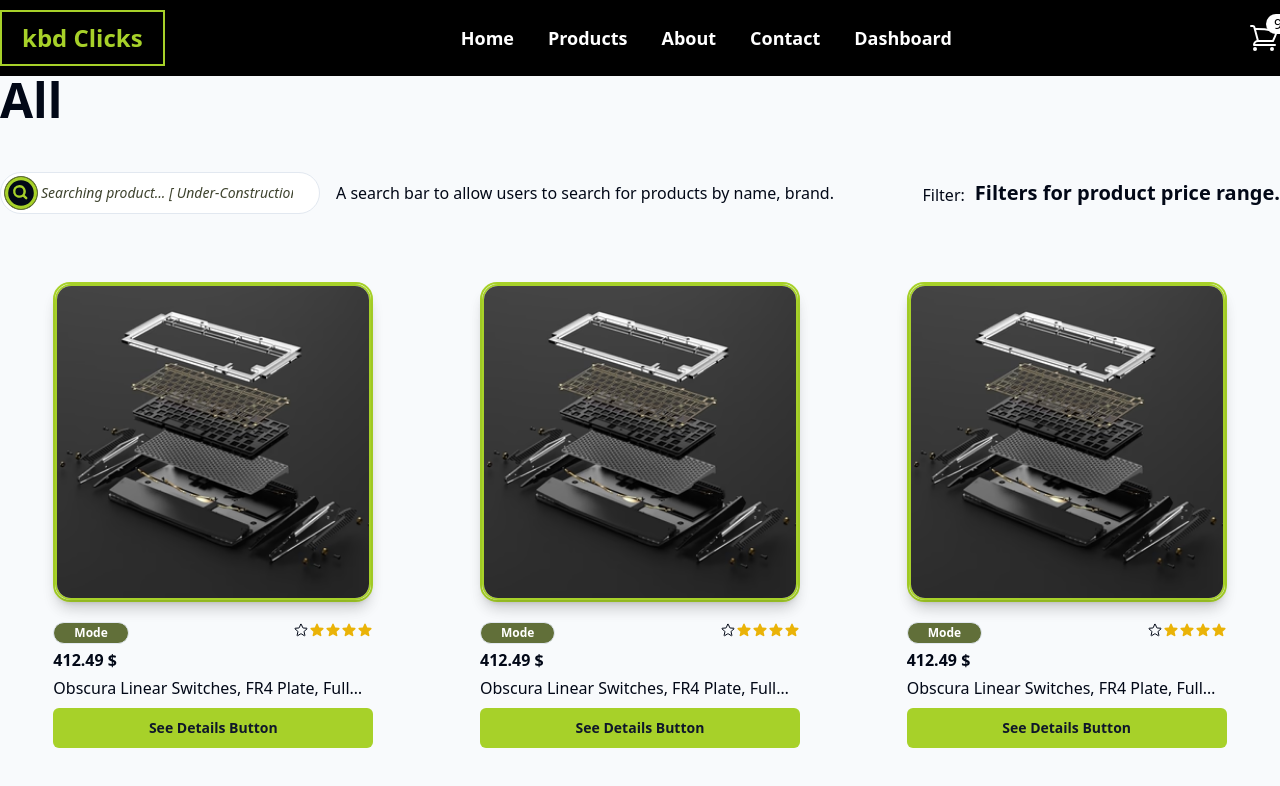
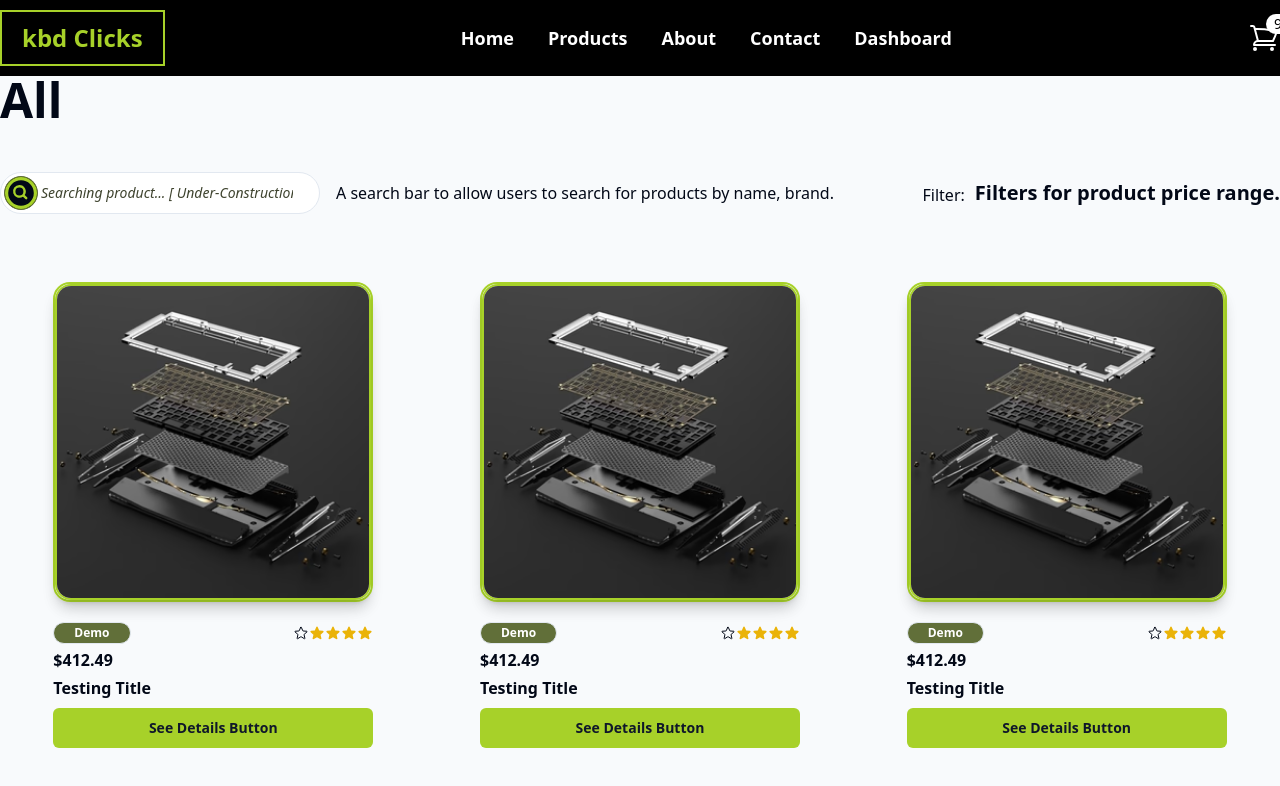
Before and after one commit to mdmmalamin/kbd-clicks-client, a React (Vite) app: page /products in a window 1280 px wide. Shown: the top 786 px of the page. Built offline with nearby package versions, Linux system fonts and the light colour scheme.

Commit message:
single product details page api integration completed

```diff
--- a/src/components/featuredProducts/FeaturedCard.tsx
+++ b/src/components/featuredProducts/FeaturedCard.tsx
@@ -2,7 +2,8 @@ import IFiveStar from "../../assets/icons/IFiveStar";
 import keyboard from "../../assets/images/hero/inspact-keyboard.jpg";
 import { Button } from "../ui/button";
 
-type TFeaturedCardProps = {
+export type TFeaturedCardProps = {
+  _id?: string;
   title?: string;
   brand?: string;
   rating?: number;
@@ -14,6 +15,7 @@ type TFeaturedCardProps = {
 };
 
 const FeaturedCard = ({
+  // _id,
   title,
   brand,
   rating,
@@ -23,6 +25,7 @@ const FeaturedCard = ({
   img,
 }: // status,
 TFeaturedCardProps) => {
+  // console.log(_id, title, brand, rating, quantity, price, currency, img);
   return (
     <div className="w-[360px] h-full p-5 mx-auto hover:scale-105 transition duration-300 rounded-2xl hover:bg-kbd-accent/20">
       <div className="size-80 mx-auto rounded-[17px] border-2 border-kbd-accent shadow-lg">
@@ -36,30 +39,31 @@ TFeaturedCardProps) => {
       <div className="w-80 mx-auto pt-5 space-y-1">
         <div className="flex justify-between text-xs">
           <p className="border bg-kbd-tertiary text-white font-semibold px-5 py-0.5 rounded-full">
-            {"Mode" || brand}
+            {brand || "Demo"}
           </p>
-          <p>{(5 || rating) && <IFiveStar rating={rating || 4} />}</p>
+          <>{(rating || 1) && <IFiveStar rating={rating || 4} />}</>
         </div>
 
         <div className="flex justify-between items-center font-semibold">
           <p>
-            {412.49 || price} {"$" || currency}
+            {currency || "$"}
+            {price || 412.49}
           </p>
           {quantity && (
             <p className="text-xs">
               Just{" "}
               <span className="text-base font-semibold text-kbd-tertiary">
-                {quantity}
+                {quantity || 1}
               </span>{" "}
               remaining
             </p>
           )}
         </div>
         <div>
-          <p className="line-clamp-1">
-            {"Obscura Linear Switches, FR4 Plate, Full Backspace Hotswap PCB" ||
-              title}
+          <p className="line-clamp-1 font-semibold normal-case">
+            {title || "Testing Title"}
           </p>
+
           <Button className="w-full mt-2 bg-kbd-accent hover:bg-kbd-tertiary text-primary hover:text-white font-semibold transition duration-300">
             See Details Button
           </Button>
--- a/src/components/featuredProducts/FeaturedProductsContainer.tsx
+++ b/src/components/featuredProducts/FeaturedProductsContainer.tsx
@@ -1,20 +1,22 @@
 import { Link } from "react-router-dom";
 import Container from "../ui/Container";
 import HeadLine from "../ui/HeadLine";
-import FeaturedCard from "./FeaturedCard";
+import FeaturedCard, { TFeaturedCardProps } from "./FeaturedCard";
+import { useGetProductsQuery } from "../../redux/features/product/productApi";
 
 const FeaturedProductsContainer = () => {
+  const { data: products } = useGetProductsQuery(undefined);
+  console.log(products?.data);
   return (
     <Container className="space-y-12">
       <HeadLine>Featured Products Container</HeadLine>
 
       <section className="grid grid-cols-1 lg:grid-cols-3 gap-6 lg:gap-0 justify-between items-center">
-        <FeaturedCard quantity={12} />
-        <FeaturedCard />
-        <FeaturedCard />
-        <FeaturedCard />
-        <FeaturedCard />
-        <FeaturedCard />
+        {products?.data?.map((product: TFeaturedCardProps) => (
+          <Link to={`/product-details/${product?._id}`} state={product} key={product?._id}>
+            <FeaturedCard {...product} />
+          </Link>
+        ))}
       </section>
 
       <div className="flex justify-center items-center text-2xl font-bold">
--- a/src/components/productDashboard/ProductsDashboardContainer.tsx
+++ b/src/components/productDashboard/ProductsDashboardContainer.tsx
@@ -17,7 +17,6 @@ import ProductUpdateModal from "./ProductUpdateModal";
 
 const ProductsDashboardContainer = () => {
   const { data: products } = useGetProductsQuery(undefined);
-  console.log(products?.data);
 
   return (
     <Container>
@@ -33,7 +32,7 @@ const ProductsDashboardContainer = () => {
           <TableHeader>
             <TableRow>
               <TableHead className="w-[100px]">Image</TableHead>
-              <TableHead className="">Name</TableHead>
+              <TableHead>Name</TableHead>
               <TableHead>Price</TableHead>
               <TableHead>Brand</TableHead>
               <TableHead className="text-right">Action</TableHead>
@@ -44,12 +43,12 @@ const ProductsDashboardContainer = () => {
               <TableRow key={product?.id || idx}>
                 <TableCell className="font-medium">
                   <img
-                    className="text-xs line-clamp-1"
+                    className="text-xs line-clamp-1 border"
                     src={product?.img}
                     alt={`${product?.title} image`}
                   />
                 </TableCell>
-                <TableCell className="font-medium line-clamp-1">
+                <TableCell className="font-medium">
                   {product?.title}
                 </TableCell>
                 <TableCell>{product?.price}</TableCell>
--- a/src/components/productDetailsPage/ProductDetails.tsx
+++ /dev/null
@@ -1,80 +0,0 @@
-import keyboard from "../../assets/images/hero/kbd-6.png";
-import IFiveStar from "../../assets/icons/IFiveStar";
-import ButtonCart from "../ui/ButtonCart";
-import Counter from "../ui/Counter";
-
-type TProductDetailsProps = {
-  id?: string;
-  img?: string;
-  title?: string;
-  brand?: string;
-  quantity?: number;
-  unit?: string;
-  price?: number;
-  rating?: number;
-  description?: string;
-  stock?: string;
-  status?: string;
-};
-
-const ProductDetails = ({
-  img,
-  title,
-  brand,
-  quantity,
-  unit,
-  price,
-  rating,
-
-  description,
-}: TProductDetailsProps) => {
-  return (
-    <section className="flex justify-between items-start my-12">
-      <div className="flex-1">
-        <img
-          className="h-full w-[80%] mx-auto border-2 border-kbd-accent shadow-lg"
-          src={img || keyboard}
-          alt=""
-        />
-      </div>
-
-      <div className="flex-1">
-        <div className="h-full w-[80%] mx-auto space-y-6">
-          <h1 className="text-5xl font-thin">{title || "Tomorrow Keycaps"}</h1>
-
-          <div className="border rounded-2xl py-6 px-4 relative">
-            <p className="absolute -top-4 text-lg bg-slate-50 px-2">Price</p>
-            <p className="px-2">
-              <span>{unit || "$"}</span>
-              {price || 124.54}
-            </p>
-          </div>
-
-          <div className="flex gap-6">
-            <Counter />
-
-            <ButtonCart quantity={quantity!} />
-          </div>
-
-          <div>
-            <p>Brand: {brand || "Mode"}</p>
-          </div>
-
-          <div className="flex justify-between items-center border rounded-md px-4 py-2">
-            <p>
-              Just <span className="">{quantity || "2"}</span> remaining
-            </p>
-            <p>{(5 || rating) && <IFiveStar rating={rating || 4} />}</p>
-          </div>
-
-          <div>
-            {description ||
-              "Mode keycaps provide the perfect finishing touch to your dream keyboard — whether it’s your first build or your endgame. These keycaps are the result of many many months of hard work and fine tuning. Read more about them here. Cherry Profile Cherry MX Compatible New Double Shot Legends PBT/ABS Blend optimized around scratch and shine resistance The base kit has basic (or greater) support for each of the following layouts: Full-size (104/108 key), 1800, TKL, 75%, 65%, 60%, HHKB (6u Centered Stem Spacebar), Tsangan/WKL, Alice, 40s, GK64, Terminal ISO."}
-          </div>
-        </div>
-      </div>
-    </section>
-  );
-};
-
-export default ProductDetails;
--- a/src/components/productDetailsPage/ProductDetailsPageContainer.tsx
+++ b/src/components/productDetailsPage/ProductDetailsPageContainer.tsx
@@ -1,11 +1,11 @@
 import FeaturedProductsContainer from "../featuredProducts/FeaturedProductsContainer";
 import Container from "../ui/Container";
-import ProductDetails from "./ProductDetails";
+import SingleProductDetails from "./SingleProductDetails";
 
 const ProductDetailsPageContainer = () => {
   return (
     <Container>
-      <ProductDetails />
+      <SingleProductDetails />
 
       <hr className="my-24" />
 
--- /dev/null
+++ b/src/components/productDetailsPage/SingleProductDetails.tsx
@@ -0,0 +1,73 @@
+import keyboard from "../../assets/images/hero/kbd-6.png";
+import IFiveStar from "../../assets/icons/IFiveStar";
+import ButtonCart from "../ui/ButtonCart";
+import Counter from "../ui/Counter";
+import { useLocation } from "react-router-dom";
+
+// type TSingleProductDetailsProps = {
+//   id?: string;
+//   img?: string;
+//   title?: string;
+//   brand?: string;
+//   quantity?: number;
+//   unit?: string;
+//   price?: number;
+//   currency?: string;
+//   rating?: number;
+//   description?: string;
+//   stock?: string;
+//   status?: string;
+// };
+
+const SingleProductDetails = () => {
+  const { state } = useLocation();
+  const { img, title, brand, quantity, currency, price, rating, description } =
+    state;
+  console.log(state);
+  return (
+    <section className="flex justify-between items-start my-12">
+      <div className="flex-1">
+        <img
+          className="h-full w-[80%] mx-auto border-2 border-kbd-accent shadow-lg"
+          src={img || keyboard}
+          alt=""
+        />
+      </div>
+
+      <div className="flex-1">
+        <div className="h-full w-[80%] mx-auto space-y-6">
+          <h1 className="text-5xl font-thin">{title || "Testing Title"}</h1>
+
+          <div className="border rounded-2xl py-6 px-4 relative">
+            <p className="absolute -top-4 text-lg bg-slate-50 px-2">Price</p>
+            <p className="px-2">
+              <span>{currency || "$"}</span>
+              {price || 124.54}
+            </p>
+          </div>
+
+          <div className="flex gap-6">
+            <Counter />
+
+            <ButtonCart quantity={quantity!} />
+          </div>
+
+          <div>
+            <p>Brand: {brand || "Demo"}</p>
+          </div>
+
+          <div className="flex justify-between items-center border rounded-md px-4 py-2">
+            <p>
+              Just <span className="">{quantity || "2"}</span> remaining
+            </p>
+            <div>{(rating || 1) && <IFiveStar rating={rating || 1} />}</div>
+          </div>
+
+          <div>{description || "Test Demo Description"}</div>
+        </div>
+      </div>
+    </section>
+  );
+};
+
+export default SingleProductDetails;
--- a/src/routes/routes.tsx
+++ b/src/routes/routes.tsx
@@ -27,7 +27,7 @@ const router = createBrowserRouter([
         element: <Products />,
       },
       {
-        path: "product-details",
+        path: "product-details/:id",
         element: <ProductDetails />,
       },
       {
```
Also changed, not shown: src/components/productDashboard/CreateNewProductModal.tsx (+10 -11 lines).
